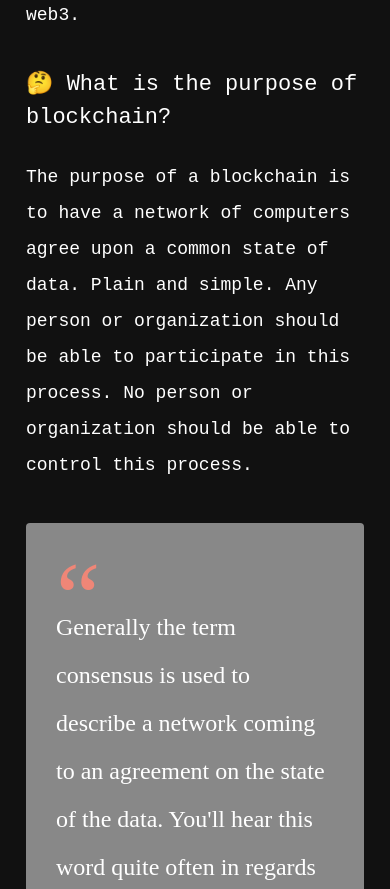
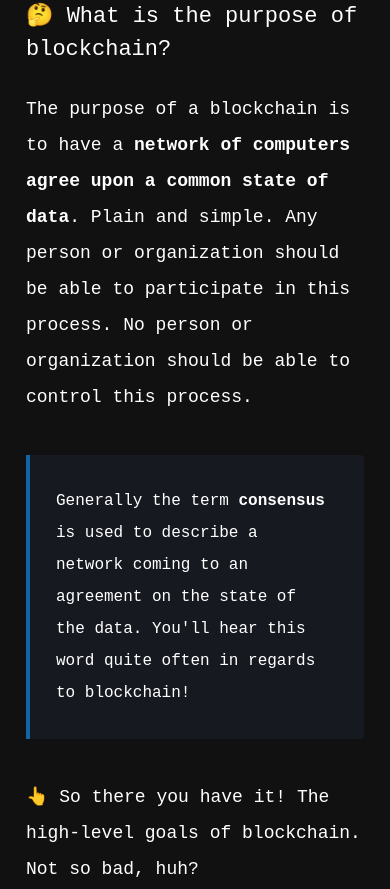
Before and after one commit to harshpandey002/portfolio-new, a Next.js app: page /blogs/basics-of-blockchain-cryptography in a window 390 px wide. Shown: the part 1108-1997 px from the top of the page. Built offline with nearby package versions, Linux system fonts and the light colour scheme; what markdown-it-anchor, markdown-it-code-copy, markdown-it-highlightjs would draw is missing.

Commit message:
Typography

```diff
--- a/pages/blogs/[slug].jsx
+++ b/pages/blogs/[slug].jsx
@@ -36,12 +36,14 @@ export default function BlogDetail({ frontmatter, content }) {
             tags.map((tag) => <motion.li variants={item}>{tag}</motion.li>)
           )}
         </motion.ul>
+        {image && (
           <motion.img
             variants={cards}
             id={styles.blogImg}
             src={image}
             alt={title}
           />
+        )}
         <motion.div
           variants={cards}
           className="content"
--- a/styles/typography.css
+++ b/styles/typography.css
@@ -77,7 +77,8 @@ li p {
 }
 
 .content strong {
-  font-weight: 500 !important;
+  font-weight: 600 !important;
+  color: white;
 }
 
 .content h2 {
@@ -176,9 +177,9 @@ li p {
 .content table {
   width: 100%;
   max-width: 100%;
-  margin-bottom: 1rem;
-  border: 1px solid #ddd;
-  background-color: #ffffff;
+  margin-bottom: 2rem;
+  /* border: 1px solid #ddd; */
+  background-color: transparent;
 }
 .content table > :not(:first-child) {
   border-top: 2px solid #ddd;
@@ -197,54 +198,62 @@ li p {
   padding: 0.6rem 1.2rem;
   vertical-align: top;
   margin-bottom: 0;
-  border-left: 1px solid #ddd;
+  border-bottom: 1px solid #232323;
+  border-left: 1px solid #232323;
 }
-.content tr:not(:last-child) {
-  border-bottom: 1px solid #ddd;
+
+.content table td:first-child,
+.content table th:first-child {
+  border-left: none;
 }
+.content table tr:last-child td {
+  border-bottom: none;
+}
+
 .content th {
   font-weight: 600;
+  text-align: start;
 }
 .content thead {
   margin-bottom: 0;
 }
-.content thead tr {
-  border-bottom: 1px solid #ddd;
+.content td {
+  color: #c4c4c4;
 }
+
 .content tbody {
-  background: white;
+  background: transparent;
   margin-bottom: 0;
 }
 .content blockquote {
   padding: 30px;
-  padding-left: 80px;
+  padding-left: 60px;
   margin: 40px 0;
   line-height: 2;
-  background-color: rgba(255, 255, 255, 0.5);
+  background-color: #39548022;
   position: relative;
-  color: #152035;
 }
 @media (max-width: 575px) {
   .content blockquote {
     padding-left: 30px;
-    padding-top: 80px;
   }
 }
 .content blockquote p {
   margin-bottom: 0 !important;
-  font-size: 24px;
-  font-family: "Crete Round", serif;
+  font-size: 16px;
 }
 
 .content blockquote p::before {
-  content: "“";
-  color: #ef8677;
+  /* content: "“";
   font-family: "Crete Round", serif;
-  font-size: 100px;
-  line-height: 0;
-  left: 30px;
-  top: 75px;
+  font-size: 100px; */
+  content: "";
+  height: 100%;
+  width: 4px;
+  background-color: rgb(18, 101, 165);
   position: absolute;
+  left: 0;
+  top: 0;
 }
 
 .content blockquote cite {
```
Lines whose indentation alone changed are shown as unchanged.
